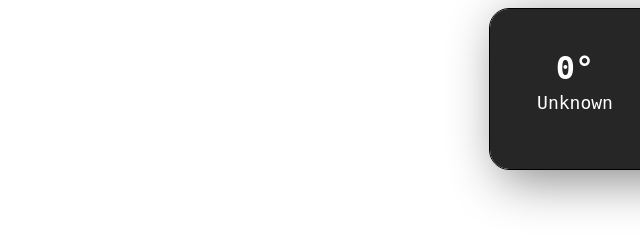
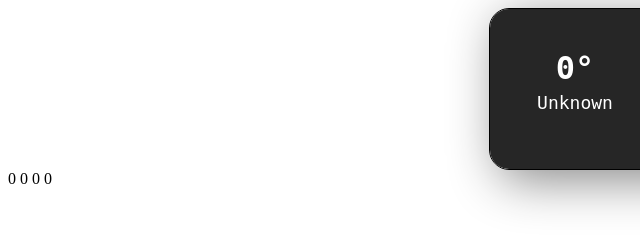
Before and after one commit to AHappyKitty/Tenki, a plain HTML site: page WeatherAppStarter/index.html in a window 1280 px wide. Shown: the full height of the page, 0-640 px from the left. Drawn offline with Linux system fonts and the light colour scheme.

Commit message:
Update index.html

```diff
--- a/WeatherAppStarter/index.html
+++ b/WeatherAppStarter/index.html
@@ -1,3 +1,4 @@
+
 <html>
   <head>
     <title>Tenki 天気</title>
@@ -31,5 +32,16 @@
       </div>
     </div>
 
+	<div class="clothes-system">
+		<span id="greet">0</span>
+
+		<span id="upper">0</span>
+
+		<span id="middle">0</span>
+
+		<span id="lower">0</span>
+
+
+	</div>
   </body>
 </html>
```
